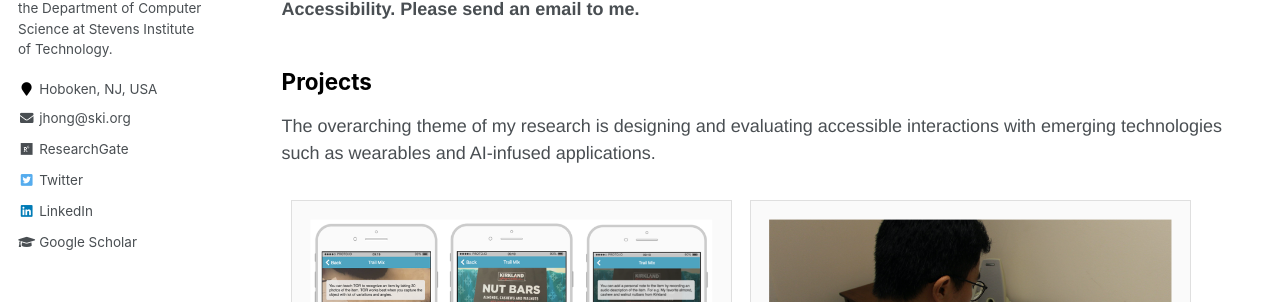
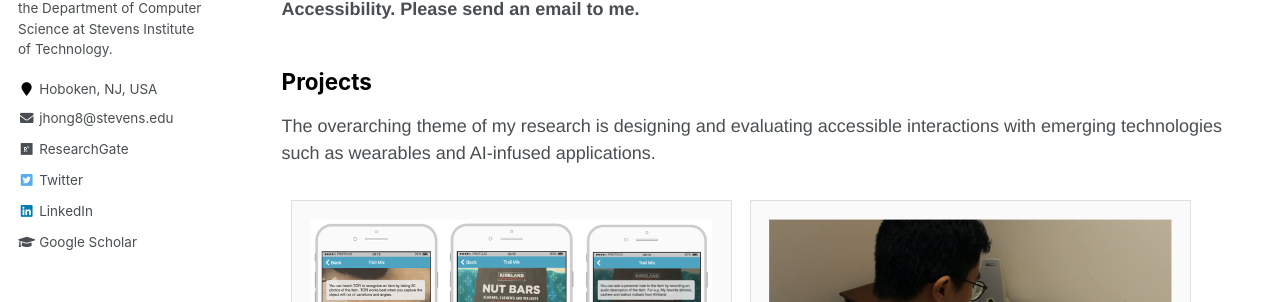
Before and after one commit to jonggi/jonggi.github.io, a Jekyll site: the page built from index.md, in a window 1280 px wide. Shown: the part 325-627 px from the top of the page. Built offline with Jekyll 4.4.1, drawn with Linux system fonts in a browser that asks for light colours.

Commit message:
mm github

```diff
--- a/_includes/author-profile.html
+++ b/_includes/author-profile.html
@@ -35,7 +35,7 @@
         <li><a href="mailto:{{ author.email }}"><i class="fas fa-fw fa-envelope" aria-hidden="true"></i> {{ site.data.ui-text[site.locale].email_label | default: "Email" }}</a></li>
       {% endif %}
       {% if author.email %}
-        <li><a href="mailto:{{ author.email }}"><i class="fas fa-fw fa-envelope" aria-hidden="true"></i> jhong@ski.org </a></li>
+        <li><a href="mailto:{{ author.email }}"><i class="fas fa-fw fa-envelope" aria-hidden="true"></i> jhong8@stevens.edu </a></li>
       {% endif %}
       {% if author.keybase %}
         <li><a href="https://keybase.io/{{ author.keybase }}"><i class="fas fa-fw fa-key" aria-hidden="true"></i> Keybase</a></li>
--- a/index.md
+++ b/index.md
@@ -11,7 +11,7 @@ author_profile: true
 <!-- bundle exec jekyll serve -->
 <!-- http://localhost:4000 -->
 
-I am an assistant professor in [Computer Science](https://www.stevens.edu/school-engineering-science/departments/computer-science) at [Stevens Institute of Technology](https://www.ski.org/).
+I am an assistant professor in [Computer Science](https://www.stevens.edu/school-engineering-science/departments/computer-science) at [Stevens Institute of Technology](https://www.stevens.edu).
 My research interest is about addressing the real-world problems using human-computer interaction and machine learning techniques.
 I build machine learning applications and investigate interactions between a user and the application using quantitative and qualitative analysis.
 In my recent projects, I explored the challenges of identifying errors from speech recognizer and
```
